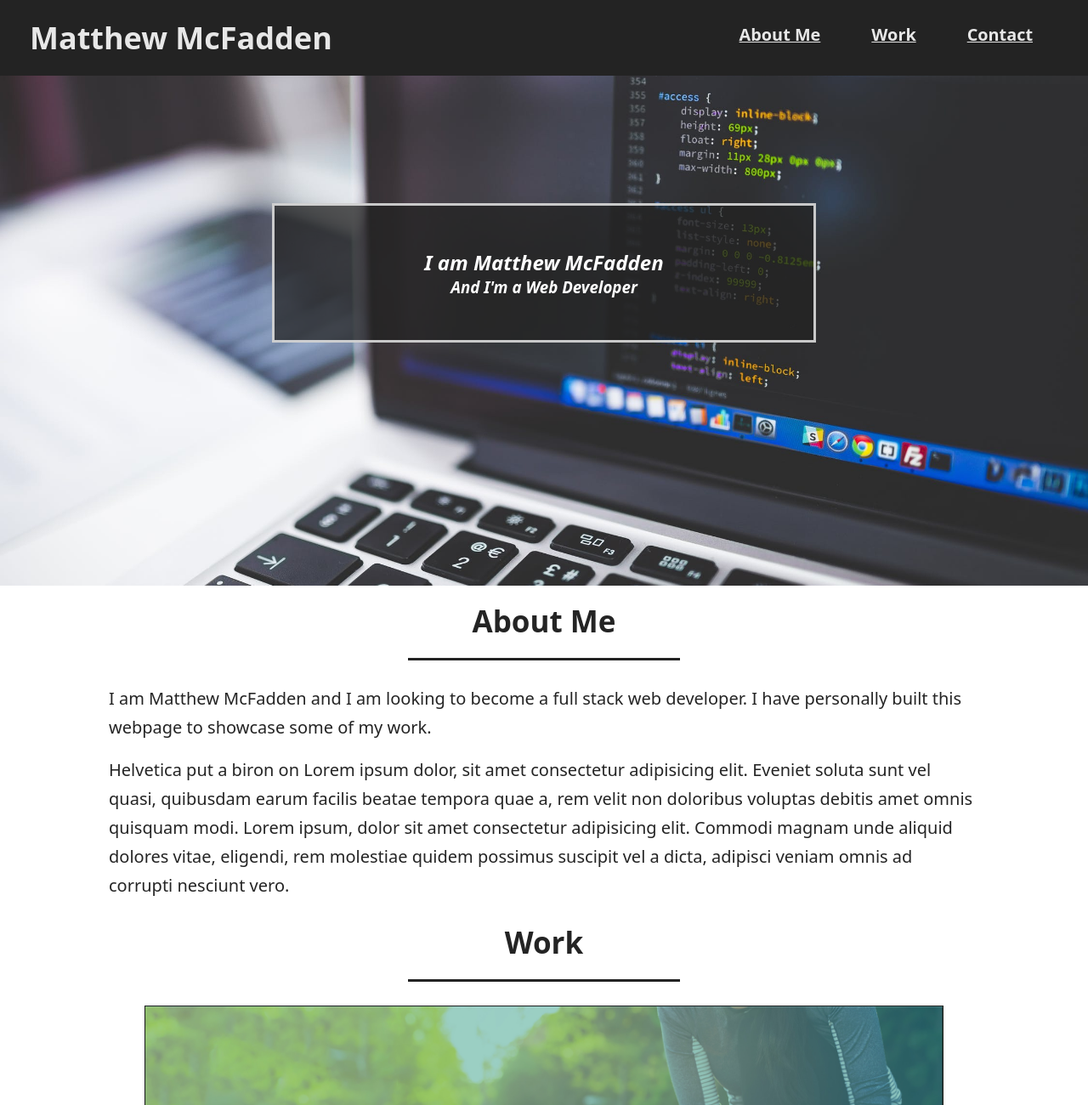
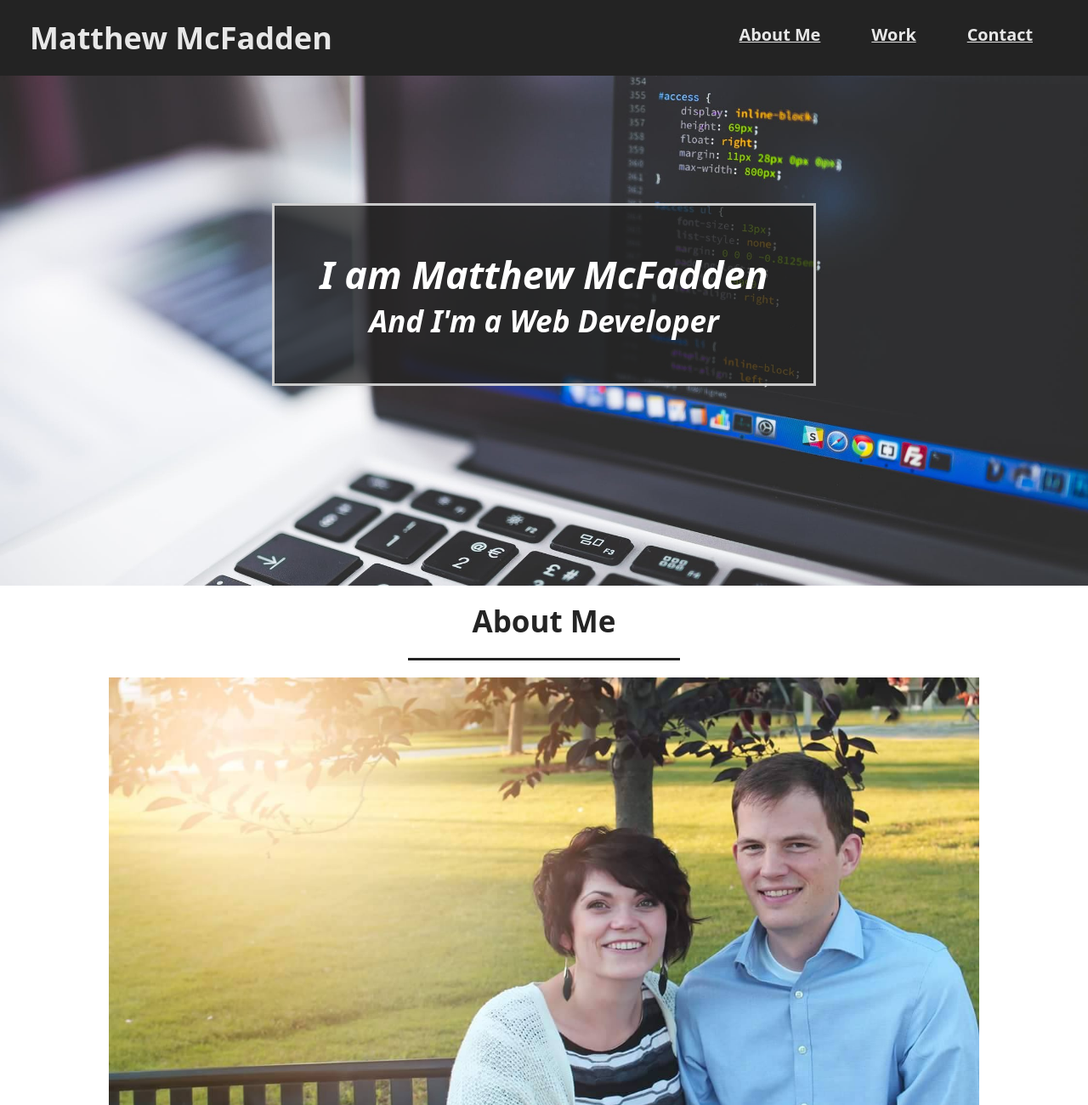
Before and after one commit to MatthewMcFadden/Portfolio, a plain HTML site: page index.html in a window 1280 px wide. Shown: the top 1300 px of the page at 85% size. Drawn offline with Linux system fonts and the light colour scheme.

Commit message:
personal picture to about me section

```diff
--- a/assets/css/styles.css
+++ b/assets/css/styles.css
@@ -75,9 +75,8 @@ header nav ul li a {
   top: 25%;
   left: 25%;
   padding: 50px;
-  font-weight: bold;
+  font-size: 30px;
   color: white;
-  position: absolute;
   border: 3px solid var(--light);
   position: absolute;
   z-index: 2;
@@ -100,6 +99,11 @@ header nav ul li a {
 
 
 /* ABOUT ME Style */
+.about-me img {
+  width: 80%;
+  height: auto;
+}
+
 .about-me p {
   line-height: 1.7;
   width: 80%;
--- a/index.html
+++ b/index.html
@@ -42,6 +42,7 @@
         <div class="flex-row">
             <h2 class="section-title">About Me</h2>
             <div class="flex-row">
+                <img src="./assets/images/me and my wife.jpg" alt="Me and my wife" />
                 <p>
                     I am Matthew McFadden and I am looking to become a full stack web developer. I have personally built
                     this webpage to showcase some of my work.
```
Also changed, not shown: assets/images/me and my wife.jpg (added).
